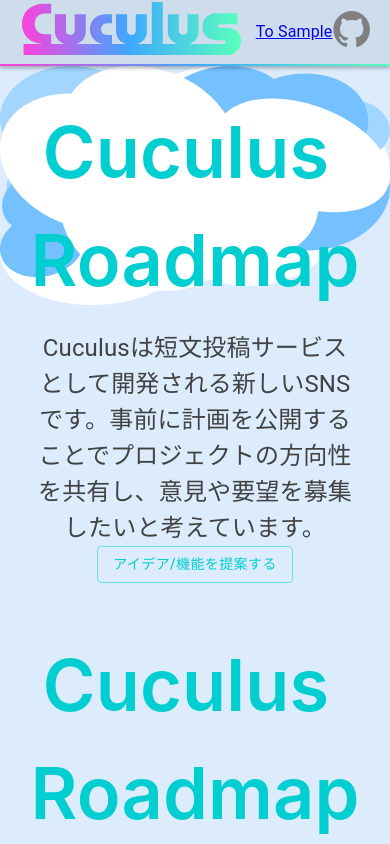
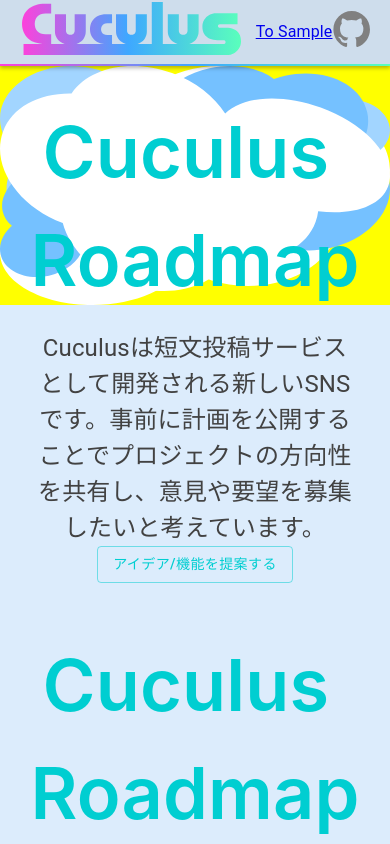
Before and after one commit to cuculus-dev/cuculus-roadmap, a Next.js app: page / in a window 390 px wide. Shown: the top 844 px of the page. Built offline with nearby package versions, Linux system fonts and the light colour scheme.

Commit message:
レスポンシブ対応サンプル

```diff
--- a/src/app/_components/Background.tsx
+++ b/src/app/_components/Background.tsx
@@ -40,6 +40,11 @@ const Cloud1 = styled('img')`
 
   position: absolute;
   z-index: -40;
+
+  // FIXME タブレット以下だった場合は黄色にして最前面にしちゃうサンプル
+  ${({ theme }) => theme.breakpoints.down('tablet')} {
+    background-color: yellow; // FIXME
+  }
 `;
 
 export default function Background({
```
